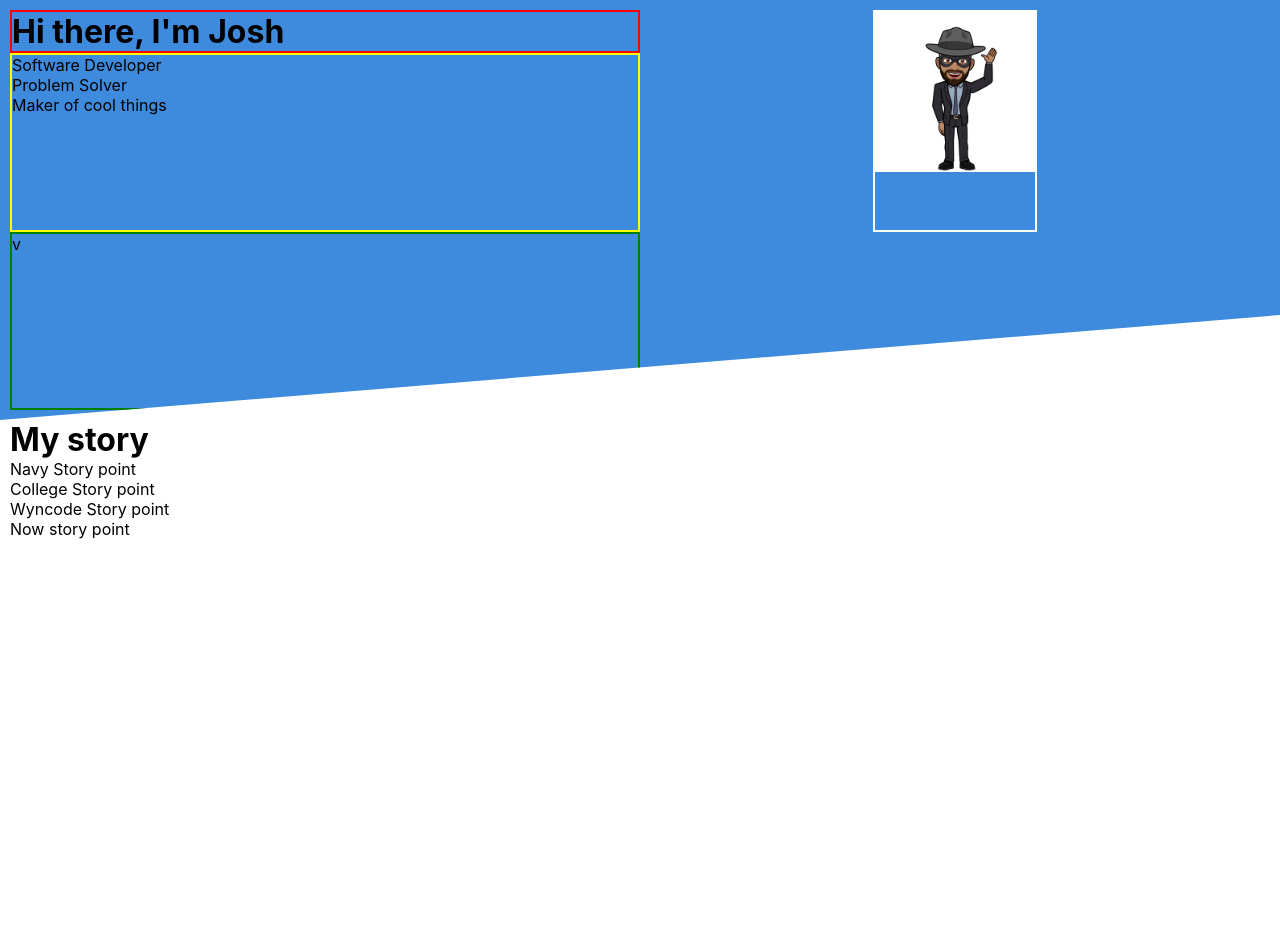
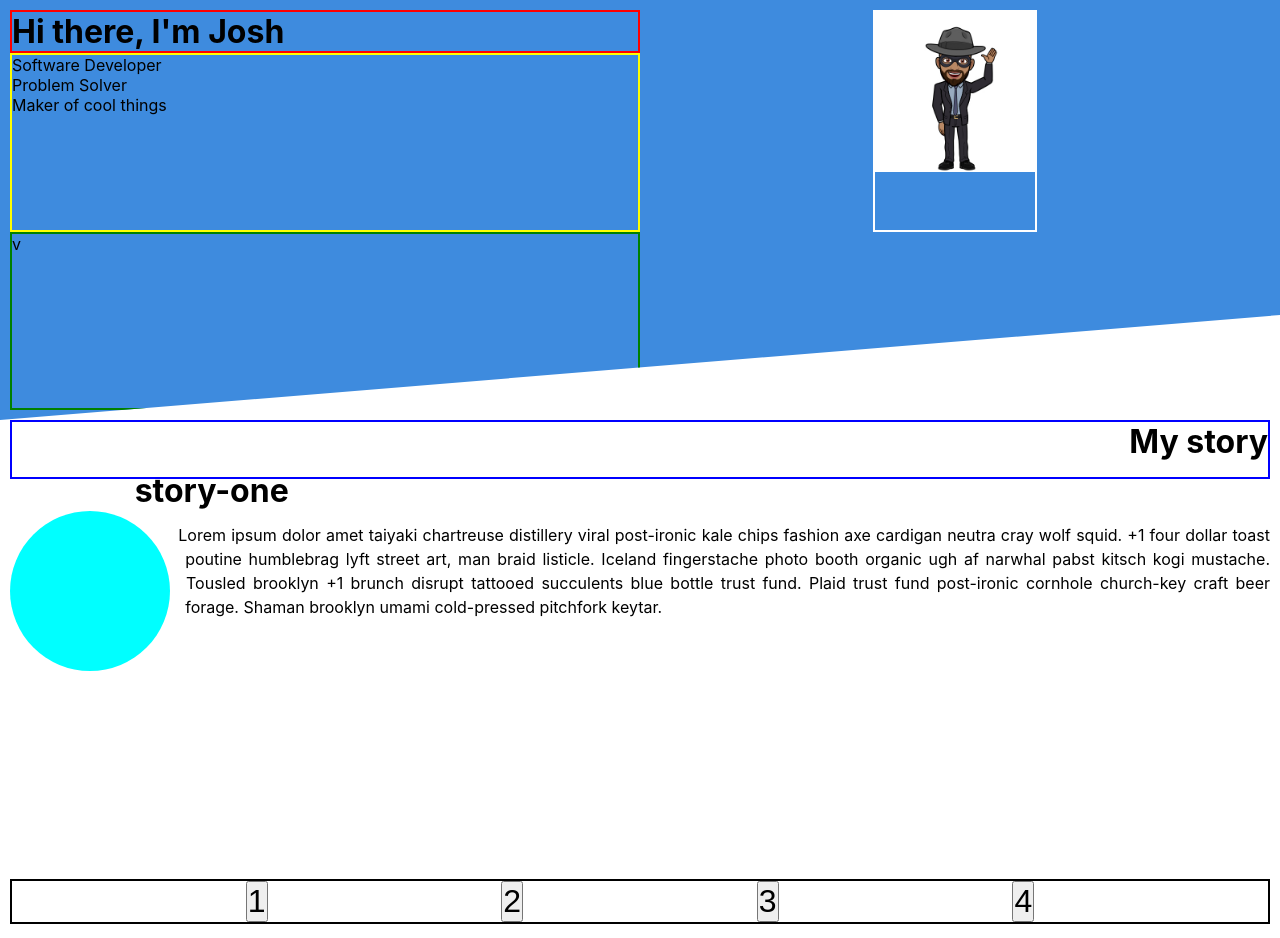
Before and after one commit to jmart790/portfolio-site, a React (Create React App) app: page / in a window 1280 px wide. Shown: the top 938 px of the page. Built offline with nearby package versions, Linux system fonts and the light colour scheme.

Commit message:
imported json data with useEffect, handleClick changes the story point being displayed

```diff
--- a/src/components/myStory/MyStory.jsx
+++ b/src/components/myStory/MyStory.jsx
@@ -1,16 +1,39 @@
-import React from 'react'
+import React, { useState, useEffect } from 'react'
 import './my-story.css'
 
 function MyStory() {
+  const [selectedStory, setSelectedStory] = useState('story-one')
+  const [storyData, setStoryData] = useState({})
+
+  const handleClick = storyPoint => {
+    setSelectedStory(storyPoint)
+  }
+
+  useEffect(_ => {
+    const storyData = require('./myStoryData.json')
+    setStoryData(storyData)
+  }, [])
+
   return (
     <div className='my-story-container container'>
-      <div className='my-story'>
+      <div className='my-story-label'>
         <h1>My story</h1>
       </div>
-      <div className='story-one'>Navy Story point</div>
-      <div className='story-two'>College Story point</div>
-      <div className='story-three'>Wyncode Story point</div>
-      <div className='story-four'>Now story point</div>
+
+      <div className={`story-content ${selectedStory}`}>
+        <div className={`story-img ${selectedStory}-img`}></div>
+        <div className='story-txt'>
+          <h1>{selectedStory}</h1>
+          <p>{storyData[selectedStory]}</p>
+        </div>
+      </div>
+
+      <div className='story-buttons'>
+        <button onClick={_ => handleClick('story-one')}>1</button>
+        <button onClick={_ => handleClick('story-two')}>2</button>
+        <button onClick={_ => handleClick('story-three')}>3</button>
+        <button onClick={_ => handleClick('story-four')}>4</button>
+      </div>
     </div>
   )
 }
```
